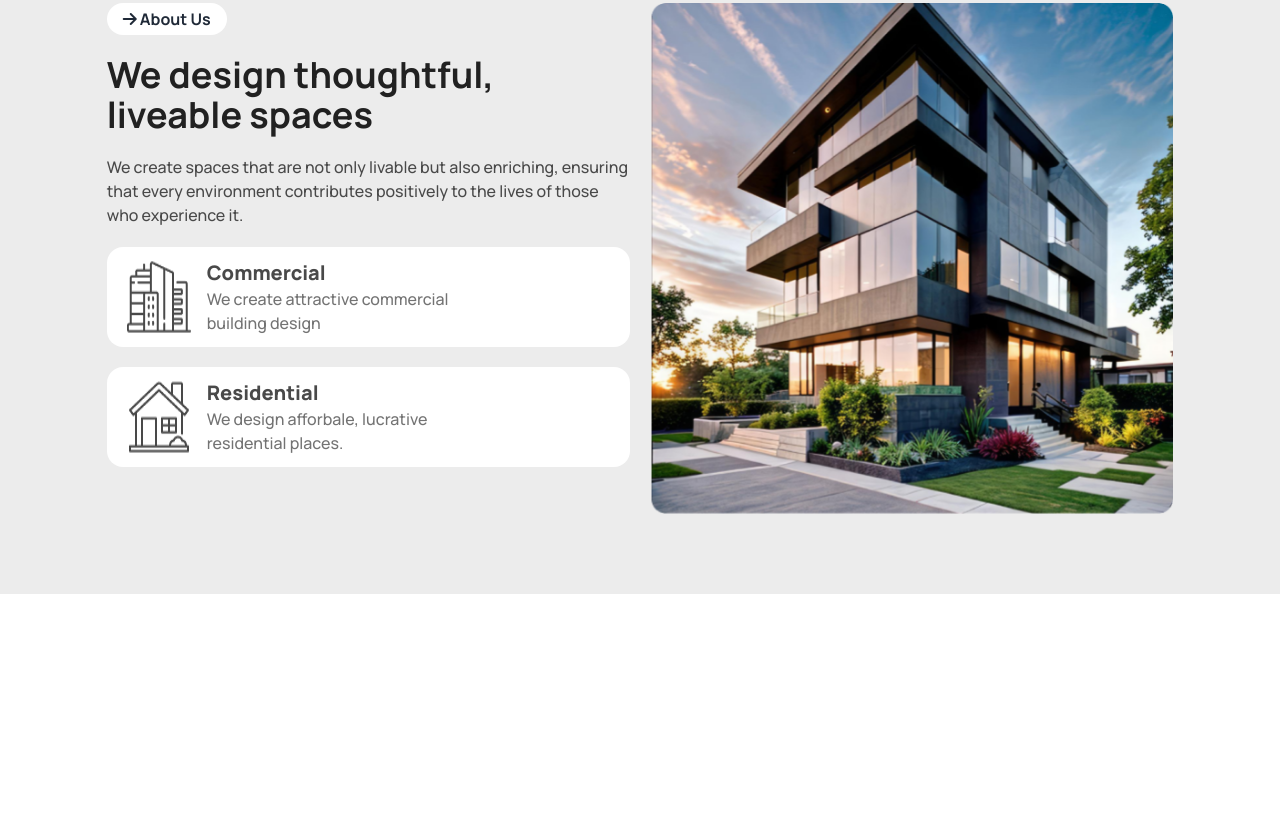
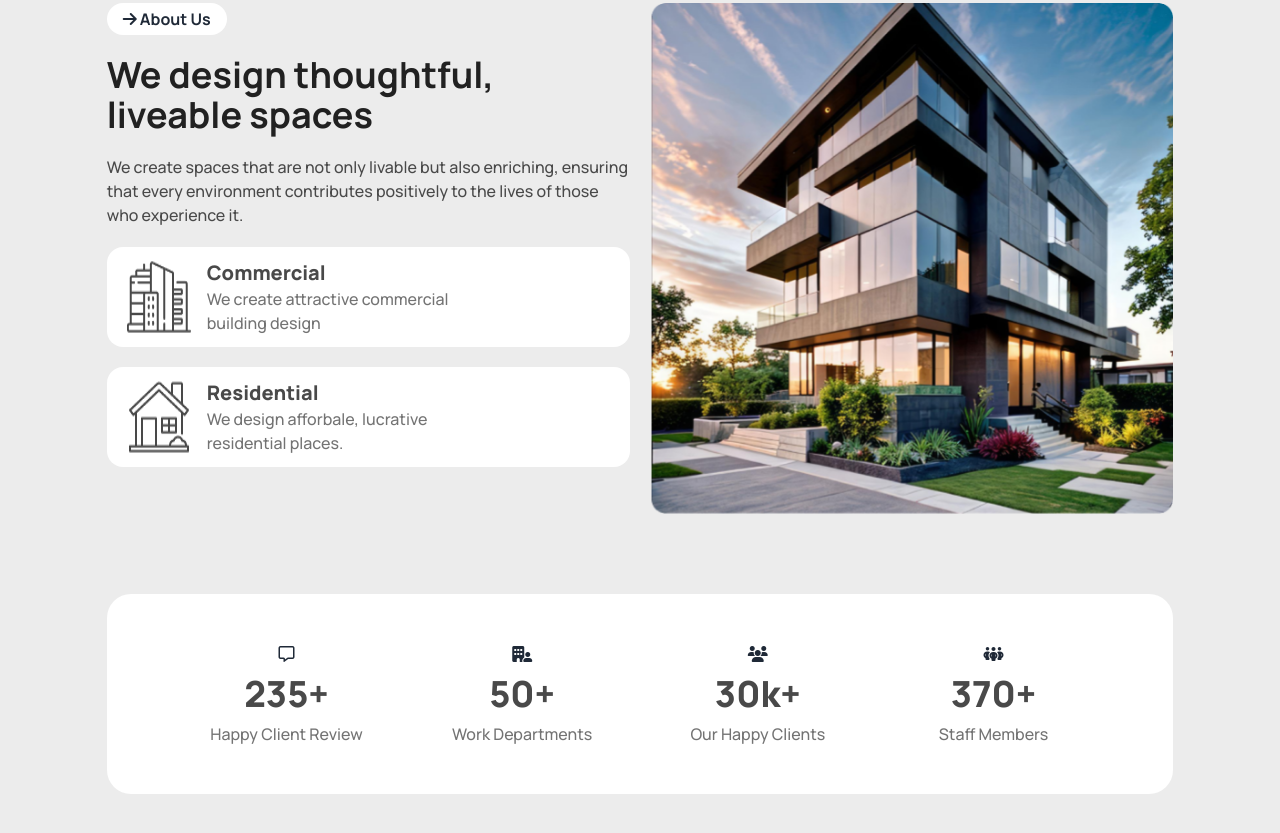
Before and after one commit to pathikroy86/Assignment-3, a plain HTML site: page index.html in a window 1280 px wide. Shown: the part 1149-1982 px from the top of the page. Before the commit the page ends 1743 px from the top, so only its background shows below. Drawn offline with nearby package versions, Linux system fonts and the light colour scheme.

Commit message:
Counter section

```diff
--- a/index.html
+++ b/index.html
@@ -85,7 +85,9 @@
         <!--Banner ends-->
     </header>
     <!--Header ends-->
-    <main class="bg-[#4949491A]">
+    <!--Main section starts-->
+    <main class="bg-[#4949491A] pb-4">
+        <!--Livable place section starts-->
         <section class="w-11/12 lg:w-5/6 mx-auto py-20 grid grid-cols-1 lg:grid-cols-2 gap-5">
             <figure class="hidden lg:block absolute positioning"><img src="assets/Vector.png" alt=""></figure>
             <div class="space-y-5 relative">
@@ -119,6 +121,35 @@
                 <img src="assets/Rectangle.png" alt="">
             </div>
         </section>
+        <!--Livable spaces section ends-->
+        <section
+            class="w-11/12 lg:w-5/6 mx-auto bg-white rounded-3xl px-4 lg:px-16 py-4 lg:py-12 grid grid-cols-1 lg:grid-cols-4 gap-6 lg:gap-1 mb-10 lg:mb-20">
+            <div class="text-center space-y-2">
+                <i class="fa-regular fa-message"></i>
+                <h3 class="text-[#494949] text-4xl font-extrabold">235+</h3>
+                <p class="text-[#737373] font-medium">Happy Client Review</p>
+            </div>
+            <div class="text-center space-y-2">
+                <i class="fa-solid fa-building-user"></i>
+                <h3 class="text-[#494949] text-4xl font-extrabold">50+</h3>
+                <p class="text-[#737373] font-medium">Work Departments</p>
+            </div>
+            <div class="text-center space-y-2">
+                <i class="fa-solid fa-users"></i>
+                <h3 class="text-[#494949] text-4xl font-extrabold">30k+</h3>
+                <p class="text-[#737373] font-medium">Our Happy Clients</p>
+            </div>
+            <div class="text-center space-y-2">
+                <i class="fa-solid fa-people-group"></i>
+                <h3 class="text-[#494949] text-4xl font-extrabold">370+</h3>
+                <p class="text-[#737373] font-medium">Staff Members</p>
+            </div>
+        </section>
+        <!--Count section ends-->
+        <!--Work process section starts-->
+        <section>
+
+        </section>
     </main>
 </body>
 
```
